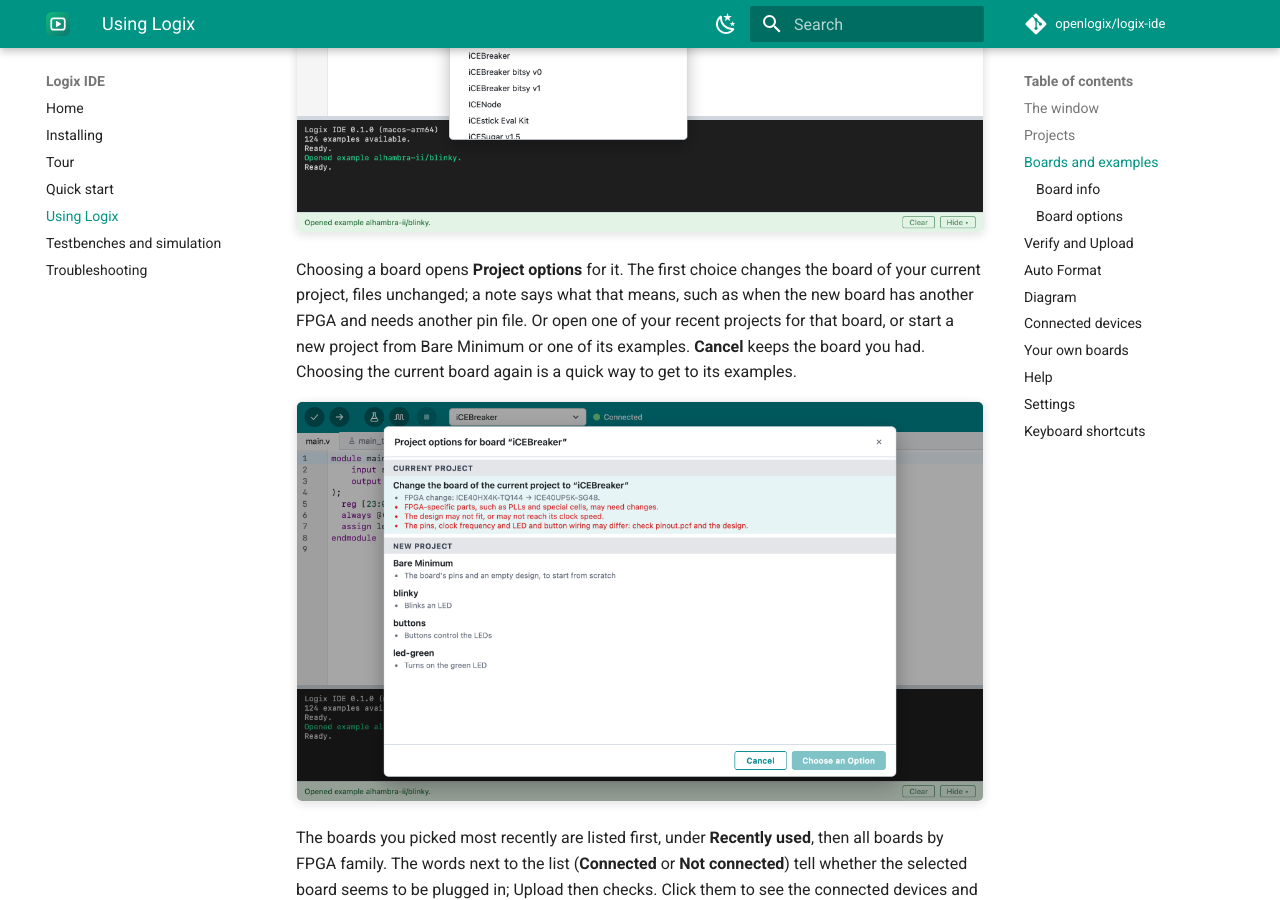
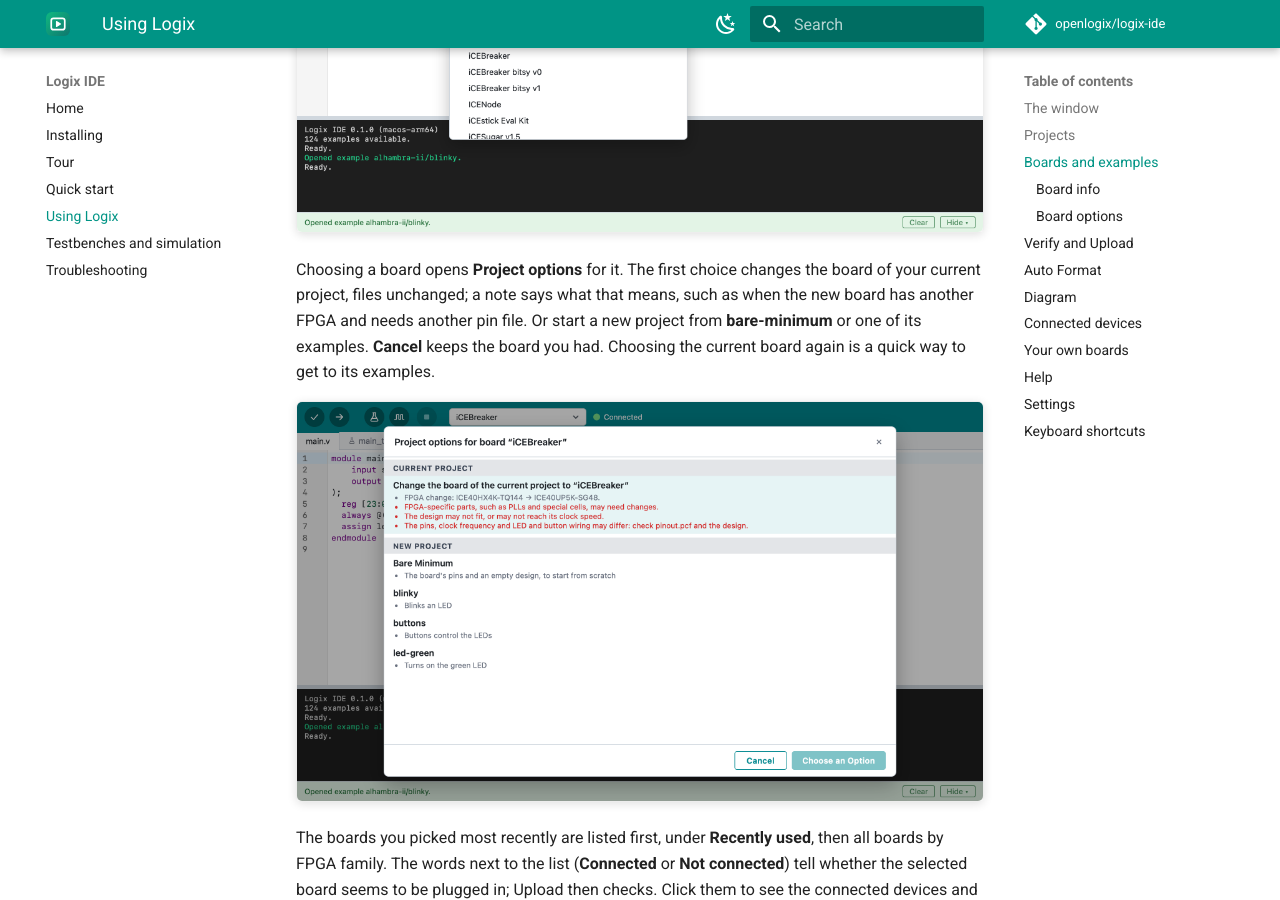
Before and after one commit to openlogix/logix-ide, an MkDocs documentation site: the page built from docs/using-logix.md, in a window 1280 px wide and 900 px high, scrolled down 2046 px. Built offline with MkDocs 1.6.1 and Material for MkDocs 9.7.7, drawn with Linux system fonts in a browser that asks for light colours; comment, search, counter and statistics services are not loaded; some of the changed text lies outside the part shown.

Commit message:
Examples: "bare-minimum" instead of "Bare Minimum", named like the examples
A search for "bare minimum" still finds it. The user guide also drops
the recent projects that Project options no longer offers.

Co-Authored-By: Claude Opus 5.5 <noreply@anthropic.com>

```diff
--- a/docs/using-logix.md
+++ b/docs/using-logix.md
@@ -87,9 +87,8 @@ too.
 
 Choosing a board opens **Project options** for it. The first choice
 changes the board of your current project, files unchanged; a note says what that means, such as when the new board has
-another FPGA and needs another pin file. Or open one of your recent
-projects for that board, or start a new project from Bare Minimum or one
-of its examples. **Cancel** keeps the board you had. Choosing the current board
+another FPGA and needs another pin file. Or start a new project from
+**bare-minimum** or one of its examples. **Cancel** keeps the board you had. Choosing the current board
 again is a quick way to get to its examples.
 
 ![Project options after choosing the iCEBreaker](images/project-options.png)
--- a/ui/src/App.svelte
+++ b/ui/src/App.svelte
@@ -79,7 +79,7 @@
   } from "./lib/workingProject";
   import { appendCapped, formatBytes, progressFraction } from "./lib/format";
   import { addLinks, parseAnsi, type Segment } from "./lib/ansi";
-  import { examplesSummary, type ExampleEntry } from "./lib/examples";
+  import { BARE_MINIMUM, examplesSummary, type ExampleEntry } from "./lib/examples";
   import {
     byFile,
     firstLocated,
@@ -519,7 +519,7 @@
         loadDoc(doc);
         finish(
           ex.bare
-            ? `Opened Bare Minimum for ${boardName(ex.board)}.`
+            ? `Opened ${BARE_MINIMUM} for ${boardName(ex.board)}.`
             : `Opened example ${ex.board}/${ex.name}.`,
         );
       } catch (e) {
```
Also changed, not shown: other parts of docs/using-logix.md (+1 -1 lines), CLAUDE.md (+1 -1 lines), docs/tour.md (+1 -1 lines), 3 other files.
